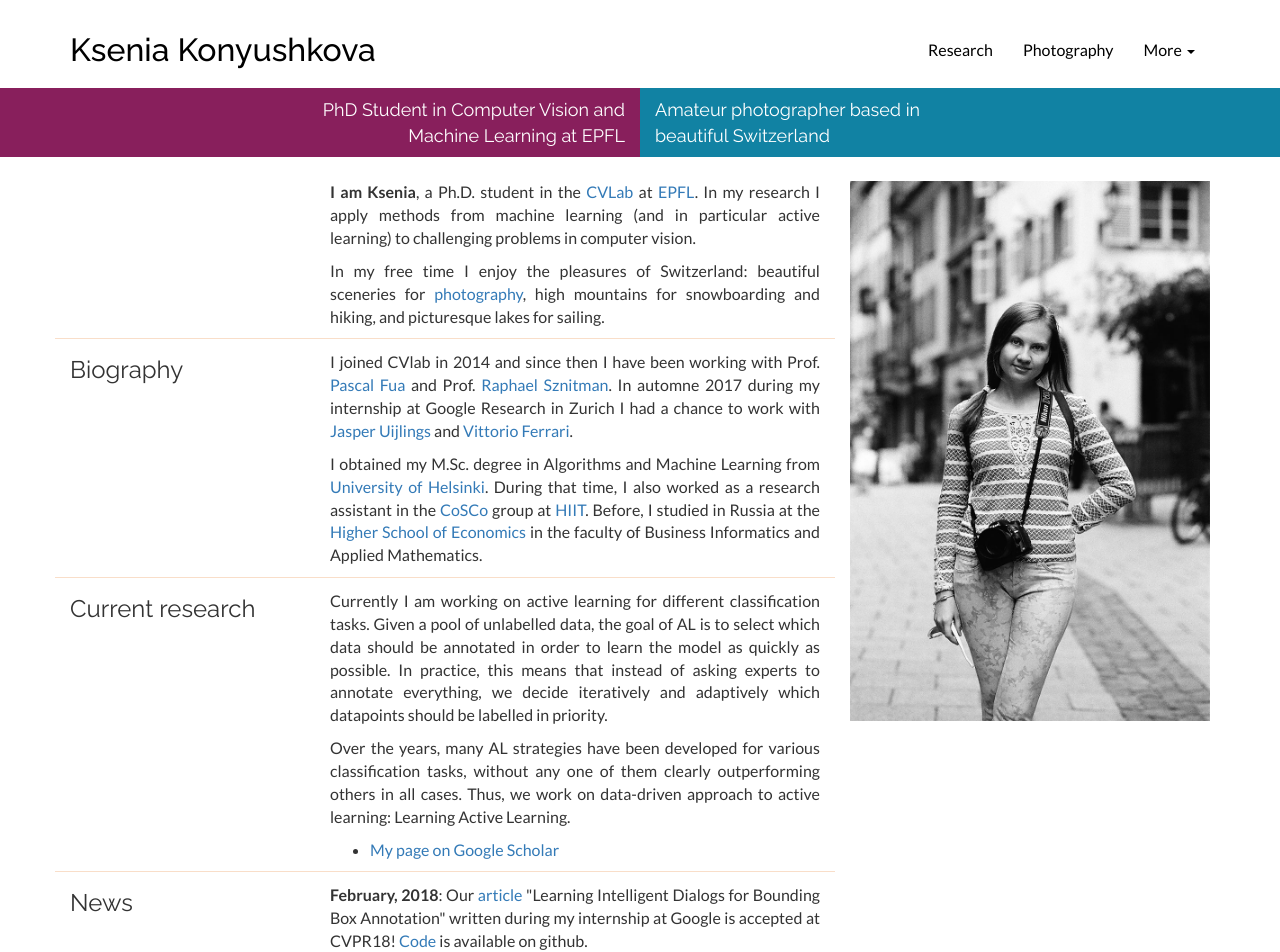
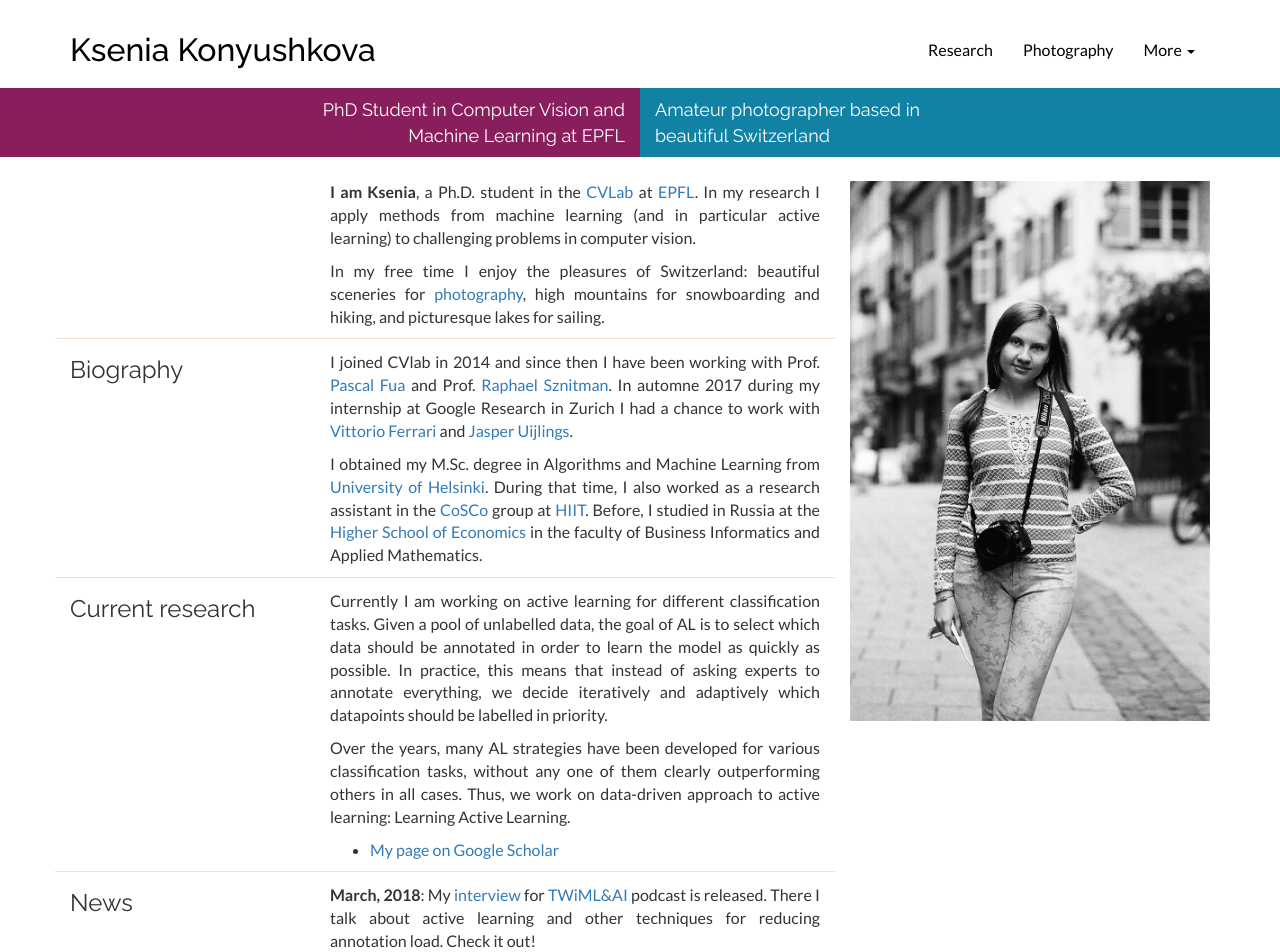
Before and after one commit to ksenia-konyushkova/ksyu-web, a Jekyll site: the page built from index.html, in a window 1280 px wide and 1400 px high. Shown: the top 952 px of the window. Built offline with Jekyll 4.4.1, drawn with Linux system fonts in a browser that asks for light colours; nearby versions of some CDN libraries; some of the changed text lies outside the part shown.

Commit message:
cv, spotlight and twiml

```diff
--- a/_includes/header.html
+++ b/_includes/header.html
@@ -26,7 +26,7 @@
           role="button" aria-haspopup="true" aria-expanded="false">More <span class="caret"></span></a>
           <ul class="dropdown-menu">
             <li><a href="mailto:ksenia.konyushkova@epfl.ch">Contact</a></li>
-            <li><a href="https://drive.google.com/file/d/0B_d6W7WBDAqGUUNJTVA4SE9uYnc/view?usp=sharing">Résumé</a></li>
+            <li><a href="https://drive.google.com/file/d/1MF1BG4Bmuk31K2Pmhz6Gk83U0qmD1QHJ/view?usp=sharing">Résumé</a></li>
           </ul>
         </li>
       </ul>
--- a/index.html
+++ b/index.html
@@ -24,7 +24,7 @@
       </div>
       <div class="col-md-8 justified">
         <p>
-I joined CVlab in 2014 and since then I have been working with Prof. <a href="https://people.epfl.ch/pascal.fua/bio?lang=en">Pascal Fua</a> and Prof. <a href="http://www.artorg.unibe.ch/research/otl/group_members/persons/prof_dr_sznitman_raphael/index_eng.html">Raphael Sznitman</a>. In automne 2017 during my internship at Google Research in Zurich I had a chance to work with <a href="https://research.google.com/pubs/JasperUijlings.html">Jasper Uijlings</a> and <a href="https://research.google.com/pubs/105461.html">Vittorio Ferrari</a>.
+I joined CVlab in 2014 and since then I have been working with Prof. <a href="https://people.epfl.ch/pascal.fua/bio?lang=en">Pascal Fua</a> and Prof. <a href="http://www.artorg.unibe.ch/research/otl/group_members/persons/prof_dr_sznitman_raphael/index_eng.html">Raphael Sznitman</a>. In automne 2017 during my internship at Google Research in Zurich I had a chance to work with <a href="https://research.google.com/pubs/105461.html">Vittorio Ferrari</a> and <a href="https://research.google.com/pubs/JasperUijlings.html">Jasper Uijlings</a>.
         </p>
         <p>
 I obtained my M.Sc. degree in Algorithms and Machine Learning from <a href="https://www.helsinki.fi/en">University of Helsinki</a>.
@@ -57,7 +57,10 @@
       </div>
       <div class="col-md-8 justified">
         <p>
-          <strong>February, 2018</strong>: Our <a href="https://arxiv.org/abs/1712.08087">article</a> "Learning Intelligent Dialogs for Bounding Box Annotation" written during my internship at Google is accepted at CVPR18! <a href="https://github.com/google/intelligent_annotation_dialogs">Code</a> is available on github.
+          <strong>March, 2018</strong>: My <a href="https://twimlai.com/twiml-talk-116-learning-active-learning-data-ksenia-konyushkova/">interview</a> for <a href="https://twimlai.com/">TWiML&AI</a> podcast is released. There I talk about active learning and other techniques for reducing annotation load. Check it out!
+        </p>
+        <p>
+          <strong>February, 2018</strong>: Our <a href="https://arxiv.org/abs/1712.08087">article</a> "Learning Intelligent Dialogs for Bounding Box Annotation" written during my internship at Google is accepted as a spotlight at CVPR18! <a href="https://github.com/google/intelligent_annotation_dialogs">Code</a> is available on github.
         </p>
         <p>
           <strong>December, 2017</strong>: Our <a href="http://papers.nips.cc/paper/7010-learning-active-learning-from-data">article</a> "Learning Active Learning" was accepted to NIPS! The <a href="https://drive.google.com/file/d/1Mx45sFHG5cOPMHmEF6u_CmxVG-_7TPKe/view?usp=sharing">poster</a> and <a href="https://github.com/ksenia-konyushkova/LAL">code</a> are available.
--- a/research.html
+++ b/research.html
@@ -12,7 +12,7 @@
   You might also be interested in <a
   href="https://scholar.google.ch/citations?user=gTACuSgAAAAJ&hl=en">my page on Google Scholar</a>
   or in
-  <a href="https://drive.google.com/file/d/0B_d6W7WBDAqGUUNJTVA4SE9uYnc/view">my résumé</a>.
+  <a href="https://drive.google.com/file/d/1MF1BG4Bmuk31K2Pmhz6Gk83U0qmD1QHJ/view?usp=sharing">my résumé</a>.
 </p>
 
 <div class="row row-research">
@@ -31,8 +31,9 @@
     <ul>
 <li>
 Learning Intelligent Dialogs for Bounding Box Annotation.<br>
-<strong>K. Konyushkova</strong>, J. Uijlings, C. Lampert, V. Ferrari. Submitted.<br>
+<strong>K. Konyushkova</strong>, J. Uijlings, C. Lampert, V. Ferrari. Spotlight at CVPR 2018.<br>
 <a href="https://arxiv.org/pdf/1712.08087.pdf" class="btn btn-default btn-xs" role="button">PDF</a>
+<a href="https://github.com/google/intelligent_annotation_dialogs" class="btn btn-default btn-xs" role="button">code</a>
 </li>
     </ul>
   </div>
```
